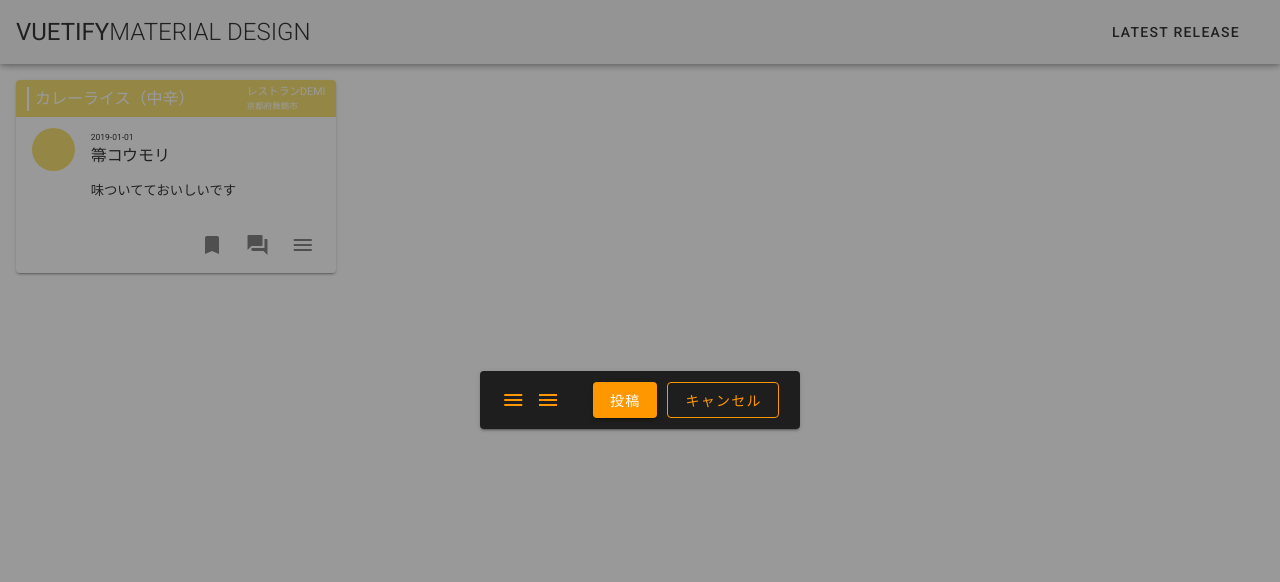
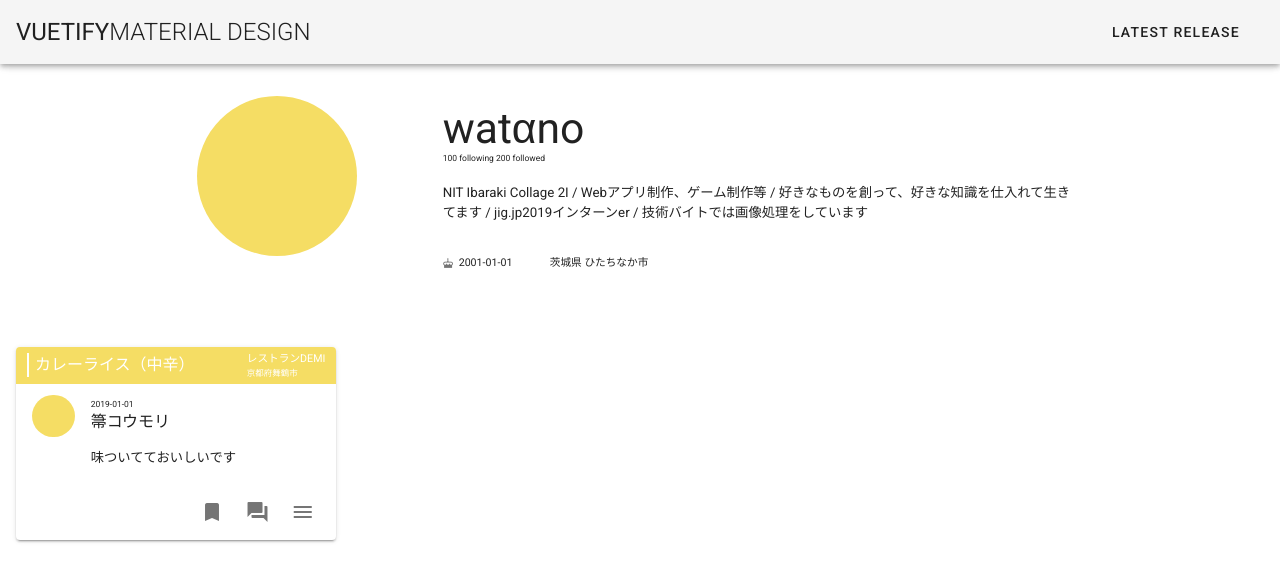
Before and after one commit to jigintern/Foodmates-client, a Vue app: page /profile in a window 1280 px wide. Shown: the top 582 px of the page. Built offline with nearby package versions, Linux system fonts and the light colour scheme.

Commit message:
[Add]Profile

```diff
--- a/src/App.vue
+++ b/src/App.vue
@@ -16,18 +16,21 @@
     </v-app-bar>
 
     <v-content>
-      <PostsView/>
-      <PostModal id="post-modal"/>
+      <Profile />
+      <PostsView />
+      <!-- <PostModal id="post-modal" /> -->
     </v-content>
   </v-app>
 </template>
 
 <script>
+import Profile from './components/TheProfile/TheProfile'
 import PostsView from './components/ThePostsView/ThePostsView'
 import PostModal from './components/ThePostModal/ThePostModal'
 export default {
   name: 'App',
   components: {
+    Profile,
     PostsView,
     PostModal
   },
--- /dev/null
+++ b/src/components/TheProfile/TheProfile.vue
@@ -0,0 +1,71 @@
+<template>
+<div class="profile">
+  <div style="background-color:#F5DD64;width:120pt;height:120pt;border-radius:60pt"></div>
+  <div class="case">
+    <h2 class="account-name">{{ account.name }}</h2>
+    <small class="account-friendship">{{ account.following }} following {{ account.followed }} followed</small>
+    <p class="account-comment">{{ account.comment }}</p>
+    <div class="case">
+      <small class="detail"><v-icon class="figure">mdi-cake</v-icon>{{ account.birthday }}</small>
+      <small class="detail"><v-icon class="figure">mdi-location_city</v-icon>{{ account.address }}</small>
+    </div>
+  </div>
+</div>
+</template>
+
+<style lang="stylus" scoped>
+.profile
+  display flex
+  justify-content center
+  padding 24pt 0
+  height 200pt
+  background-color #fff
+  font-size 10pt
+
+  .case
+    margin-left 64pt
+    width 480pt
+
+    .account-name
+      font-size 32pt
+      height 1.2em
+      font-weight 400
+
+    .account-friendship
+      font-size 6.4pt
+
+    .account-comment
+      margin-top 12pt
+      margin-bottom 24pt
+
+    .case
+      display flex
+      margin 0
+
+      .detail
+        margin-right 24pt
+
+        .figure
+          font-size 8pt
+          margin-right 4pt
+
+</style>
+
+<script>
+export default {
+  name: 'thepostview',
+  data: function () {
+    return {
+      account:
+        {
+          'name': 'watαno',
+          'following': 100,
+          'followed': 200,
+          'comment': 'NIT Ibaraki Collage 2I / Webアプリ制作、ゲーム制作等 / 好きなものを創って、好きな知識を仕入れて生きてます / jig.jp2019インターンer / 技術バイトでは画像処理をしています',
+          'birthday': '2001-01-01',
+          'address': '茨城県 ひたちなか市'
+        }
+    }
+  }
+}
+</script>
```
